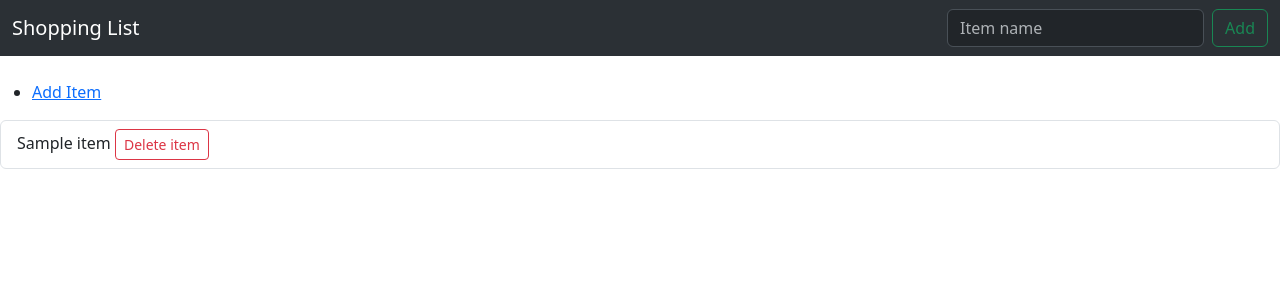
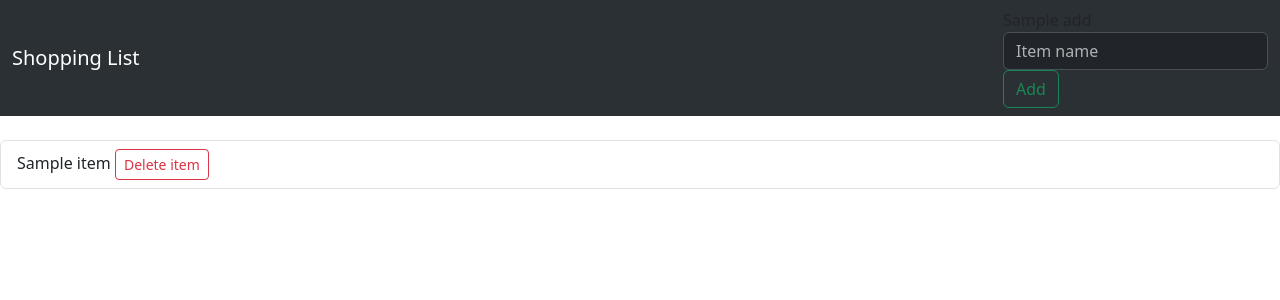
Before and after one commit to almogSegalis/shopping-list, a Django app: template shopping/shopping_list/templates/shopping_list/list.html in a window 1280 px wide. Shown: the top 300 px of the page. Run offline with Django 3.2, Linux system fonts and the light colour scheme; the template is opened without the code that fills it: most values are stand-ins (such as "Sample title", 1, 10 or a date in 2020).

Commit message:
trying to add item from the same page

```diff
--- a/shopping/shopping_list/templates/shopping_list/add_item.html
+++ b/shopping/shopping_list/templates/shopping_list/add_item.html
@@ -1,10 +1,7 @@
-{% extends 'shopping_list/base.html' %}
 
-{% block content %}
 <h1>Shopping List</h1>
-        <form class="add-item" action="{% url 'shopping_list:add' %}" method="post">
+<form class="add-item" action="{% url 'shopping_list:list' %}" method="post">
 	{{ add }}
-        	{% csrf_token %}
 	<input type="submit" value="add">
 </form>
 <div class="items">
@@ -14,4 +11,3 @@
 		</div>
 	{% endfor %}
 </div>
-{% endblock %}
--- a/shopping/shopping_list/templates/shopping_list/list.html
+++ b/shopping/shopping_list/templates/shopping_list/list.html
@@ -1,9 +1,6 @@
 {% extends 'shopping_list/base.html' %}
 
 {% block content %}
-        <ul>
-        	<li><a href="{% url 'shopping_list:add' %}" class="highlight">Add Item</a></li>
-        </ul>
         <div class="items">
         {% csrf_token %}
 		{% for item in items %}
--- a/shopping/shopping_list/templates/shopping_list/navbar.html
+++ b/shopping/shopping_list/templates/shopping_list/navbar.html
@@ -7,10 +7,13 @@
     <div class="collapse navbar-collapse" id="navbarSupportedContent">
       <ul class="navbar-nav me-auto mb-2 mb-lg-0">
       </ul>
-      <form class="d-flex" role="search">
-        <input class="form-control me-2" type="add" placeholder="Item name" aria-label="Add item">
-        <button class="btn btn-outline-success" type="submit">Add</button>
-      </form>
+
+    <form class="add-item" action="{% url 'shopping_list:add_item' %}" method="post">
+      {{ add }}
+      {% csrf_token %}
+      <input class="form-control me-2" type="add" placeholder="Item name" aria-label="Add item">
+      <button class="btn btn-outline-success" type="submit">Add</button>
+    </form>
     </div>
   </div>
 </nav>
--- a/shopping/shopping_list/urls.py
+++ b/shopping/shopping_list/urls.py
@@ -6,6 +6,6 @@ app_name = 'shopping_list'
 
 urlpatterns = [
     path('', views.main_shopping_list, name="list"),
-    path('add/', views.add_item, name="add"),
+    path('add_item/<item_id>', views.add_item, name="add_item"),
     path('delete_item/<item_id>', views.delete_item, name="delete_item")
 ]
--- a/shopping/shopping_list/views.py
+++ b/shopping/shopping_list/views.py
@@ -17,7 +17,7 @@ def add_item(request):
 		add = forms.AddItem(request.POST)
 		#save item to db
 		add.save()
-		return redirect('shopping_list:list')
+		return redirect(request.GET.get('next'))
 	else:
 		add = forms.AddItem()
-	return render(request, 'shopping_list/add_item.html', { 'add': add })
+	return render(request, 'shopping_list/list.html', { 'add': add })
```
Lines whose indentation alone changed are shown as unchanged.
